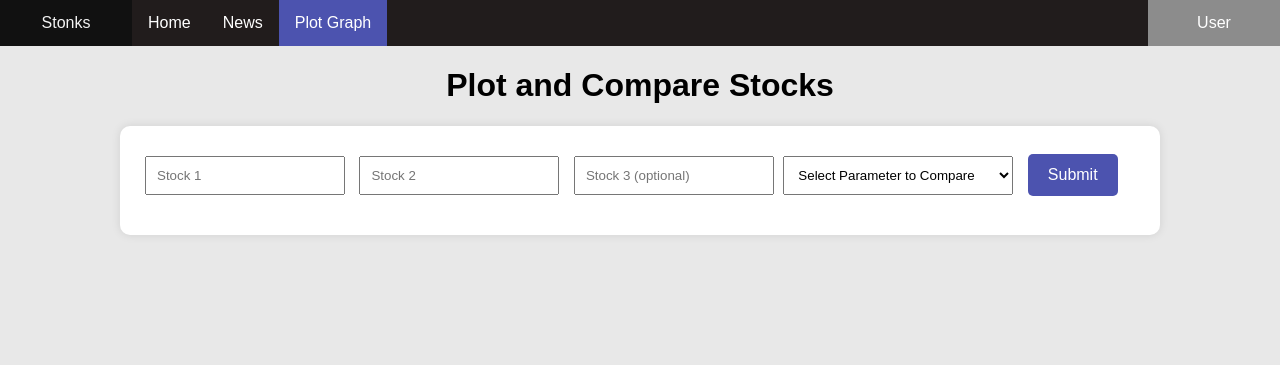
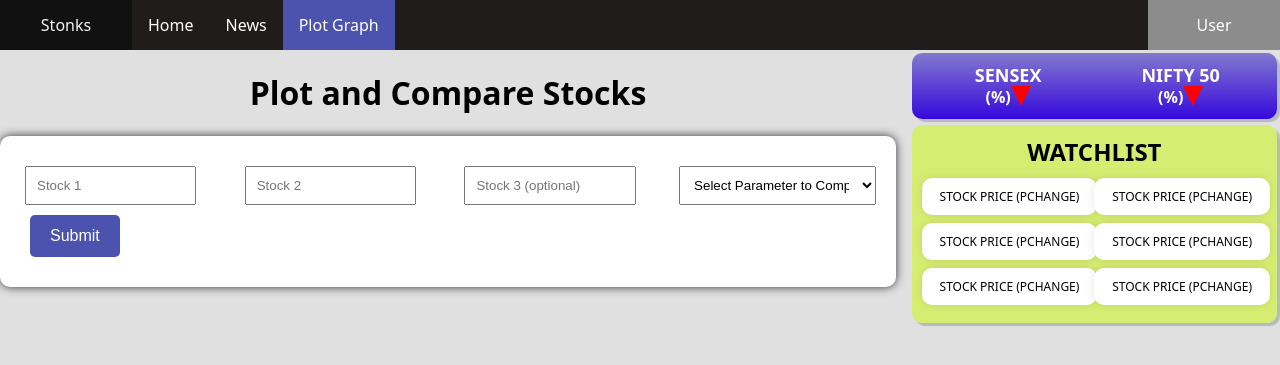
Before and after one commit to AnshAgrawal04/AA-for-the-W, a Flask app: template templates/plot_compare.html in a window 1280 px wide. Shown: the top 365 px of the page. Run offline with Flask 3, Linux system fonts and the light colour scheme; the template is opened without the code that fills it, so the values that code supplies are empty; parts of the project's set-up code (start-up, migrations or seed data) failed here and were passed over; some libraries are stand-ins or nearby versions.

Commit message:
Updated Compare & Plot

```diff
--- a/app.py
+++ b/app.py
@@ -111,6 +111,14 @@ def plot_compare():
         symbol_name_2 = request.form.get("stock2")
         symbol_name_3 = request.form.get("stock3")
         parameter = request.form.get("stock_parameter")
+        nifty_50_stocks = gsd.get_nifty50()
+        # search_error=""
+        # if request.method=='POST':
+        #     symbol_entered=request.form.get('search').upper()
+        #     if symbol_entered in nifty_50_stocks:
+        #         return redirect(url_for('stock',symbol=symbol_entered))
+        #     else:
+        #         search_error="Wrong symbol entered"
         plot_div = gsd.plot_and_compare_symbols(
             symbol_name_1, symbol_name_2, symbol_name_3, parameter,600,1000
         )
@@ -119,6 +127,7 @@ def plot_compare():
                 "plot_compare.html",
                 parameter_options=parameter_options,
                 error="Please enter valid stock symbols",
+                news_articles=n.get_news()['articles'][:3],nifty50_data=gsd.get_live_index_data("NIFTY 50"),sensex_data=gsd.get_live_index_data("SENSEX"),
             )
 
         return render_template(
@@ -128,8 +137,9 @@ def plot_compare():
             stock2=symbol_name_2,
             stock3=symbol_name_3,
             parameter_options=parameter_options,
+            news_articles=n.get_news()['articles'][:3],nifty50_data=gsd.get_live_index_data("NIFTY 50"),sensex_data=gsd.get_live_index_data("SENSEX"),
         )
-    return render_template("plot_compare.html", parameter_options=parameter_options)
+    return render_template("plot_compare.html", parameter_options=parameter_options,news_articles=n.get_news()['articles'][:3],nifty50_data=gsd.get_live_index_data("NIFTY 50"),sensex_data=gsd.get_live_index_data("SENSEX"))
 
 @app.route("/reset", methods=["POST"])
 def plot_compare_graph():
--- a/get_stock_data.py
+++ b/get_stock_data.py
@@ -174,6 +174,9 @@ def plot_and_compare_symbols(
     if symbol_name_1 not in nifty_50_stocks or symbol_name_2 not in nifty_50_stocks:
         return None
     days = 365 * base_years
+    dimensions=sr.get_screen_resolution()
+    height=int(dimensions[1]*0.64)
+    width=int(dimensions[0]*0.65)
     ycol = parameter_to_df_column[parameter]
     fig = get_plot(
         get_symbol_data(symbol_name_1, days),
--- a/screen_reso.py
+++ b/screen_reso.py
@@ -6,5 +6,3 @@ def get_screen_resolution():
     screen_height = root.winfo_screenheight()
     root.destroy()  # Close the Tkinter window after obtaining the resolution
     return [screen_width, screen_height]
-
-# Example usage
--- /dev/null
+++ b/static/plot_compare.css
@@ -0,0 +1,274 @@
+body {
+    font-size: 16px;
+    background-color: rgb(224, 224, 224);
+    font-family: system-ui;
+    margin: 0;
+    /* Remove default margin */
+}
+.flex-container {
+    display: flex;
+    flex-wrap: wrap;
+    justify-content: space-between;
+    /* Align horizontally */
+
+    /* Extra space in the container */
+    flex-direction: row;
+    height: 100%;
+    /* Make the container full height */
+}
+
+.container-1 {
+    width: 70%;
+
+    /* Make the container full width */
+    height: 100%;
+    /* Make the container full height */
+    background-color: rgb(224, 224, 224);
+
+    /* background-color: rgb(224, 224, 224); */
+}
+.container-2{
+    width:29%;
+    margin-left: 1%;
+    background-color:rgb(224, 224, 224);
+    display: flex;
+    flex-direction: column;
+
+}
+
+
+ul {
+    list-style-type: none;
+    margin: 0;
+    padding: 0;
+    overflow: hidden;
+    background-color: #211c1c;
+    position: -webkit-sticky;
+    position: sticky;
+    top: 0;
+    z-index: 1000;
+    /* Ensure the navbar appears above other elements */
+}
+
+li {
+    float: left;
+}
+
+li a {
+    display: block;
+    color: white;
+    text-align: center;
+    padding: 14px 16px;
+    text-decoration: none;
+}
+
+li a:hover {
+    background-color: #111;
+}
+
+.logo {
+    background-color: rgb(35, 34, 33);
+    color: #f3f3f3;
+    width: 100px;
+}
+
+.active {
+    background-color: #4c53af;
+}
+
+.user_tab {
+    background-color: rgb(140, 140, 140);
+    width: 100px;
+    float: right;
+    /* Align to the right */
+    /* margin-right: 20px; */
+    /* Add margin to the right */
+}
+
+h1 {
+    text-align: center;
+    color: black;
+}
+
+form {
+    max-width: 1000px;
+    margin: 20px auto;
+    padding: 20px;
+    background-color: #fff;
+    border-radius: 10px;
+    box-shadow: 0 0 10px rgba(50, 50, 50, 1);
+}
+
+.form-container {
+    text-align: justify;
+}
+
+.input-box {
+    width: 20%;
+    /* 33.33% width with some spacing */
+    padding: 10px;
+    margin: 10px 5px;
+    box-sizing: border-box;
+}
+
+select {
+    width: 23%;
+    padding: 10px;
+    margin: 10px 0;
+    box-sizing: border-box;
+}
+
+button {
+    background-color: #4c53af;
+    color: #fff;
+    padding: 12px 20px;
+    border: none;
+    border-radius: 5px;
+    cursor: pointer;
+    font-size: 1em;
+    display: inline-block;
+    margin-left: 10px;
+}
+
+.error {
+    color: red;
+    text-align: center;
+    margin-top: 10px;
+}
+
+.graph {
+    margin-top: 20px auto;
+    text-align: center;
+}
+
+
+
+.container-3 {
+    height: 96%;
+    background-color: inherit;
+    border-radius: 10px;
+    display: flex;
+    flex-direction: column;
+    justify-content: space-evenly;
+
+}
+
+.container-3>div {
+    margin: 3px;
+    padding: 10px;
+
+}
+
+.container-3a {
+
+    background: linear-gradient(rgb(130, 121, 206), rgb(54, 8, 220));
+    justify-content: center;
+    border-radius: 10px;
+    display: flex;
+    flex-direction: column;
+    box-shadow: 3px 3px 1px rgb(180, 187, 189);
+    display:flex;flex-direction: row;color:#ffffff;font-weight: 700;font-size: large;
+}
+.container-3b {
+
+    background-color: #d7ee6ef5;
+    align-items: center;
+    border-radius: 10px;
+    display: flex;
+    flex-direction: column;
+    box-shadow: 3px 3px 1px rgb(180, 187, 189);
+}
+.watchlist-stocks-cards {
+    display: flex;
+    flex-direction: row;
+    justify-content: space-between;
+    width: 100%;
+    /* Adjust the width as per your preference */
+    margin: 0 auto;
+}
+
+.watchlist-header {
+    /* font-family: 'Franklin Gothic Medium', 'Arial Narrow', Arial, sans-serif; */
+    font-size: 24px;
+    margin-bottom: 10px;
+}
+
+.watchlist-stocks {
+    display: flex;
+    flex-direction: column;
+    justify-content: space-between;
+    flex-wrap: wrap;
+    width: 80%;
+    /* Adjust the width as per your preference */
+    margin: 0 auto;
+}
+
+.w-stock {
+    width: 90%;
+    /* Adjust the width as per your preference */
+    margin-bottom: 8px;
+    padding: 10px;
+    background-color: #fff;
+    border-radius: 10px;
+    box-shadow: 0 0 10px rgba(0, 0, 0, 0.1);
+    font-size: 12px;
+    text-align: center;
+
+}
+
+.article {
+    margin-bottom: 20px;
+    box-sizing: border-box;
+    padding: 10px;
+    border: 1px solid #ccc;
+    border-radius: 5px;
+    height: 20%;
+    color: #ffffff;
+    border-radius: 10px;
+    box-shadow: 3px 3px 1px rgb(180, 187, 189);
+    justify-content: center;
+
+}
+
+.headline {
+    margin-top: 2%;
+    font-size: 18px;
+    font-weight: bold;
+    height: 70%;
+}
+
+.content {
+    margin-top: 10px;
+}
+
+.source-link {
+    font-size: 16px;
+    color: #ffffff;
+    text-decoration: none;
+    justify-content: right;
+}
+
+.up_triangle {
+    width: 0;
+    height: 0;
+    border-left: 10px solid transparent;
+    border-right: 10px solid transparent;
+    border-bottom: 20px solid rgb(0, 255, 0);
+    /* Adjust color and size as needed */
+}
+
+.down_triangle {
+    width: 0;
+    height: 0;
+    color: red;
+    border-left: 10px solid transparent;
+    border-right: 10px solid transparent;
+    border-top: 20px solid rgb(255, 0, 0);
+    /* Adjust color and size as needed */
+}
+.sensex{
+    width:50%; display: flex; justify-content: center; align-items: center;display: flex;flex-direction:column;
+}
+.nifty50{
+    width:50%; display: flex; justify-content: center; align-items: center;display: flex;flex-direction:column;
+}
--- a/templates/plot_compare.html
+++ b/templates/plot_compare.html
@@ -5,119 +5,7 @@
     <title>Plot and Compare Stocks</title>
     <!-- <link rel="stylesheet" type="text/css" href="styles.css"> -->
     <script src="https://cdn.plot.ly/plotly-latest.min.js"></script>
-    <style>
-        body {
-            font-size: 16px;
-            background-color: rgb(232, 232, 232);
-            font-family: Arial, sans-serif;
-            margin: 0;
-            /* Remove default margin */
-        }
-
-        ul {
-            list-style-type: none;
-            margin: 0;
-            padding: 0;
-            overflow: hidden;
-            background-color: #211c1c;
-            position: -webkit-sticky;
-            position: sticky;
-            top: 0;
-            z-index: 1000;
-            /* Ensure the navbar appears above other elements */
-        }
-
-        li {
-            float: left;
-        }
-
-        li a {
-            display: block;
-            color: white;
-            text-align: center;
-            padding: 14px 16px;
-            text-decoration: none;
-        }
-
-        li a:hover {
-            background-color: #111;
-        }
-
-        .logo {
-            background-color: rgb(35, 34, 33);
-            color: #f3f3f3;
-            width: 100px;
-        }
-
-        .active {
-            background-color: #4c53af;
-        }
-
-        .user_tab {
-            background-color: rgb(140, 140, 140);
-            width: 100px;
-            float: right;
-            /* Align to the right */
-            /* margin-right: 20px; */
-            /* Add margin to the right */
-        }
-
-        h1 {
-            text-align: center;
-            color: black;
-        }
-
-        form {
-            max-width: 1000px;
-            margin: 20px auto;
-            padding: 20px;
-            background-color: #fff;
-            border-radius: 10px;
-            box-shadow: 0 0 10px rgba(0, 0, 0, 0.1);
-        }
-
-        .form-container {
-            text-align: justify;
-        }
-
-        .input-box {
-            width: 20%;
-            /* 33.33% width with some spacing */
-            padding: 10px;
-            margin: 10px 5px;
-            box-sizing: border-box;
-        }
-
-        select {
-            width: 23%;
-            padding: 10px;
-            margin: 10px 0;
-            box-sizing: border-box;
-        }
-
-        button {
-            background-color: #4c53af;
-            color: #fff;
-            padding: 12px 20px;
-            border: none;
-            border-radius: 5px;
-            cursor: pointer;
-            font-size: 1em;
-            display: inline-block;
-            margin-left: 10px;
-        }
-
-        .error {
-            color: red;
-            text-align: center;
-            margin-top: 10px;
-        }
-
-        .graph {
-            margin-top: 20px auto;
-            text-align: center;
-        }
-    </style>
+    <link rel="stylesheet" type="text/css" href="{{ url_for('static', filename='plot_compare.css') }}">
 </head>
 
 <body>
@@ -128,6 +16,9 @@
         <li><a class="active" href="/plot_compare">Plot Graph</a></li>
         <li style="float:right"><a class="user_tab" href="#about">User</a></li>
     </ul>
+    <div class="flex-container">
+        <div class="container-1">
+
             <h1>Plot and Compare Stocks</h1>
 
             <form action="/plot_compare" method="POST" class="form-container">
@@ -144,11 +35,76 @@
                     </select>
                     <button type="submit">Submit</button>
                 </div>
-
-
                 <div class="error">{{ error }}</div>
                 <div class="graph">{{ plot_div|safe}}</div>
             </form>
+        </div>
+        <div class="container-2">
+            <div class="container-3">
+                <div class="container-3a">
+                    <div class="sensex">
+                        <div style="height: 50%;justify-content: center;align-items: center;">SENSEX</div>
+                        <div style="height: 50%;justify-content: center;align-items: left;">
+                            <div style="font-size: medium;display:flex;flex-direction: row;">
+                                <div>{{sensex_data['currentValue']}} ({{sensex_data['pChange']}}%)</div>
+                                <div
+                                    class="{% if sensex_data['pChange'] > 0 %}up_triangle{% else %}down_triangle{% endif %}">
+                                </div>
+                            </div>
+
+                        </div>
+                    </div>
+                    <div class="nifty50">
+                        <div style="height: 50%;justify-content: center;align-items: center;">NIFTY 50</div>
+                        <div style="height: 50%;justify-content: center;align-items: left;">
+                            <div style="font-size: medium;display:flex;flex-direction: row;">
+                                <div>{{nifty50_data['lastPrice']}} ({{nifty50_data['pChange']}}%)</div>
+                                <div
+                                    class="{% if nifty50_data['pChange'] > 0 %}up_triangle{% else %}down_triangle{% endif %}">
+                                </div>
+                            </div>
+                        </div>
+                    </div>
+                </div>
+                <div class="container-3b">
+                    <div class="watchlist-header"><strong>WATCHLIST</strong></div>
+                    <div class="watchlist-stocks-cards">
+                        <div class="watchlist-stocks">
+                            <div class="w-stock">
+                                STOCK PRICE (PCHANGE)
+                            </div>
+                            <div class="w-stock">
+                                STOCK PRICE (PCHANGE)
+                            </div>
+                            <div class="w-stock">
+                                STOCK PRICE (PCHANGE)
+                            </div>
+                        </div>
+                        <div class="watchlist-stocks">
+                            <div class="w-stock">
+                                STOCK PRICE (PCHANGE)
+                            </div>
+                            <div class="w-stock">
+                                STOCK PRICE (PCHANGE)
+                            </div>
+                            <div class="w-stock">
+                                STOCK PRICE (PCHANGE)
+                            </div>
+                        </div>
+                    </div>
+                </div>
+                {% set colors = ['#ffc80e', '#81fbb8', '#fb5060', 'yellow', 'purple', 'orange'] %}
+                {% set colors2 = ['#ff6900', '#28c76f', '#a90d23', 'purple', 'purple', 'orange'] %}
+                {% for article in news_articles %}
+                <div class="article"
+                    style="background: linear-gradient({{ colors2[loop.index0 % colors2|length] }},{{ colors[loop.index0 % colors|length] }});">
+                    <div class="headline">{{ article['title'] }}</div>
+                    <a class="source-link" href="{{ article['url'] }}" target="_blank">READ MORE</a>
+                </div>
+                {% endfor %}
+            </div>
+        </div>
+    </div>
 </body>
 
 </html>
```
Lines whose indentation alone changed are shown as unchanged.
